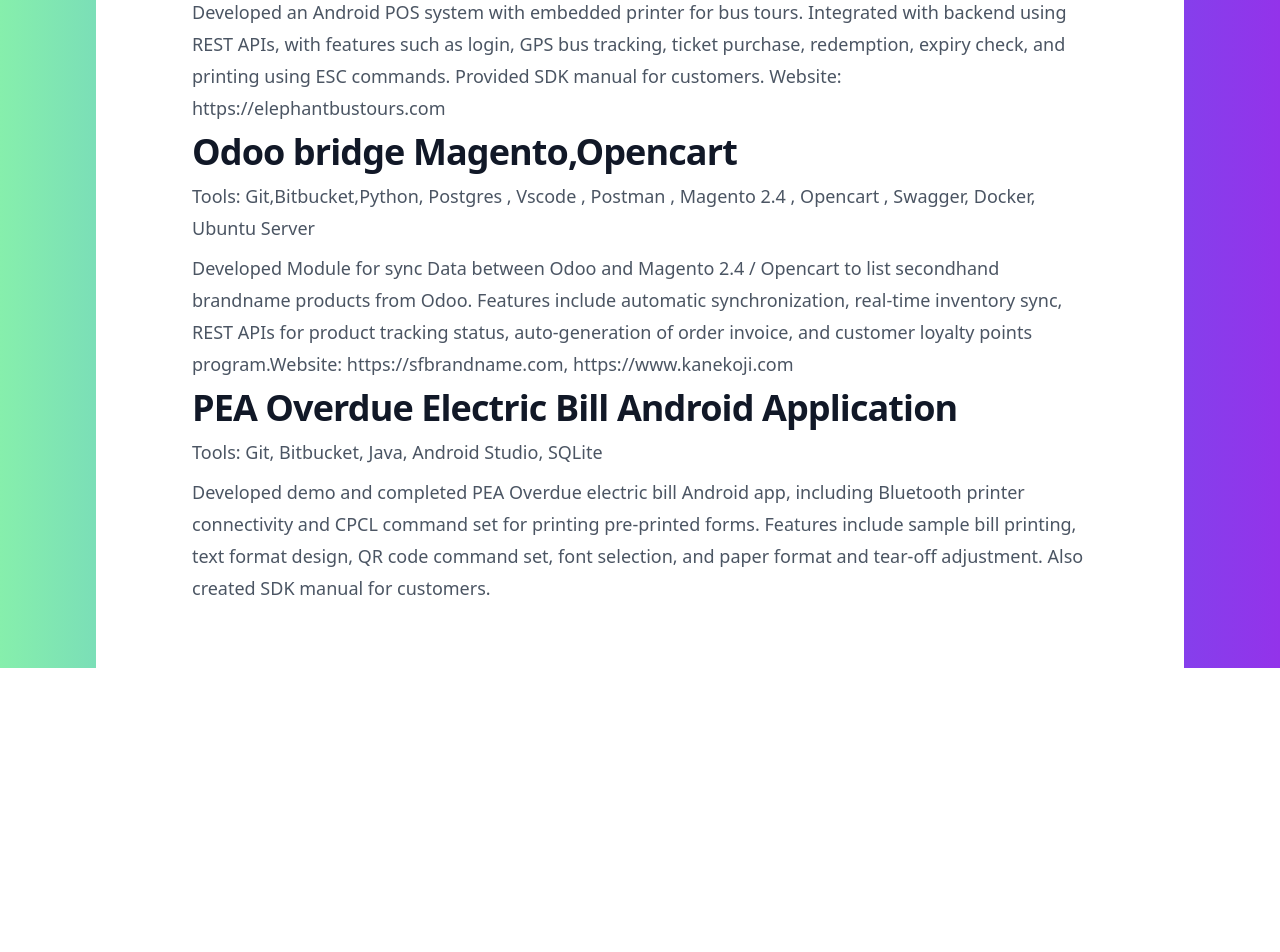
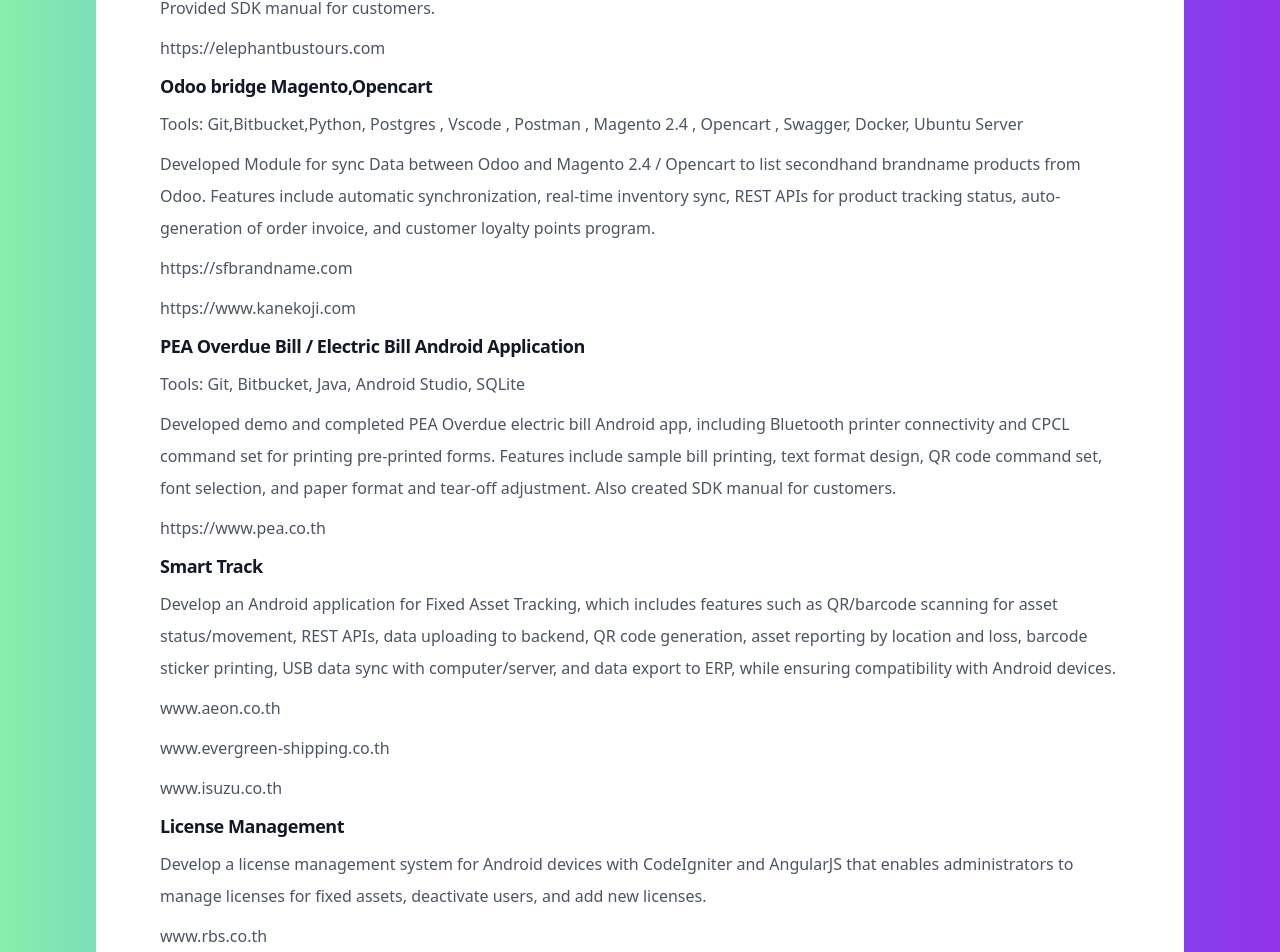
Before and after one commit to jimmy542/worawutdev, a Vue app: page /projects in a window 1280 px wide. Shown: the part 500-1452 px from the top of the page. Before the commit the page ends 1168 px from the top, so only its background shows below. Built offline with nearby package versions, Linux system fonts and the light colour scheme.

Commit message:
add more projects ref

```diff
--- a/src/components/Projects.vue
+++ b/src/components/Projects.vue
@@ -5,16 +5,19 @@
     <div class="row">
       <div class="bg-white py-4 sm:py-16">
         <div class="mx-auto max-w-5xl px-6 lg:px-8">
-          <div v-for="(item, key) in projects" :key="key" class="mx-auto max-w-4xl">
+          <div v-for="(item, key) in projects" :key="key" class="mx-auto max-w-1xl">
             <p
-              class="mt-2 text-1xl font-bold tracking-tight text-gray-900 sm:text-4xl">
+              class="mt-2 text-lg font-bold tracking-tight text-gray-900 sm:text-1xl">
               {{item.title}}
             </p>
-            <p class="mt-2 text-lg leading-8 text-gray-600">
+            <p class="mt-2 text-base leading-8 text-gray-600">
               {{item.tools}}
             </p>
-            <p class="mt-2 text-lg leading-8 text-gray-600">
+            <p class="mt-2 text-base leading-8 text-gray-600">
               {{item.detail}}
+            </p>
+            <p v-for="(link, index) in item.link" :key="index" class="mt-2 text-base leading-8 text-gray-600">
+                <a :href="link" target="_blank">{{link}}</a>
             </p>
           </div>
         </div>
@@ -43,24 +46,38 @@
         },
         {
           title:`Smart Sales REST APIs integration with Vtiger`,
-          detail:`Develop and maintain APIs, integrate with Vtiger, setup production server and webservices.
-          Website: https://www.cotto.com`,
+          detail:`Develop and maintain APIs, integrate with Vtiger, setup production server and webservices.`,
           tools:`Tools: PHP, MySQL, SQLite, Postman, Windows Server 2012`,
+          link:[`https://www.cotto.com`]
         },
         {
           title:`Elephant Bus Tours Android Application Development`,
-          detail:`Developed an Android POS system with embedded printer for bus tours. Integrated with backend using REST APIs, with features such as login, GPS bus tracking, ticket purchase, redemption, expiry check, and printing using ESC commands. Provided SDK manual for customers. Website: https://elephantbustours.com`,
+          detail:`Developed an Android POS system with embedded printer for bus tours. Integrated with backend using REST APIs, with features such as login, GPS bus tracking, ticket purchase, redemption, expiry check, and printing using ESC commands. Provided SDK manual for customers.`,
           tools:`Tools: Git, Bitbucket, Java for Android, XML, Android Studio, Postman`,
+          link:[`https://elephantbustours.com`]
         },
         {
           title:`Odoo bridge Magento,Opencart`,
-          detail:`Developed Module for sync Data between Odoo and Magento 2.4 / Opencart to list secondhand brandname products from Odoo. Features include automatic synchronization, real-time inventory sync, REST APIs for product tracking status, auto-generation of order invoice, and customer loyalty points program.Website: https://sfbrandname.com, https://www.kanekoji.com`,
+          detail:`Developed Module for sync Data between Odoo and Magento 2.4 / Opencart to list secondhand brandname products from Odoo. Features include automatic synchronization, real-time inventory sync, REST APIs for product tracking status, auto-generation of order invoice, and customer loyalty points program.
+          `,
           tools:`Tools: Git,Bitbucket,Python, Postgres , Vscode , Postman , Magento 2.4 , Opencart , Swagger, Docker, Ubuntu Server`,
+          link:[`https://sfbrandname.com`,`https://www.kanekoji.com`]
         },
          {
-          title:`PEA Overdue Electric Bill Android Application`,
+          title:`PEA Overdue Bill / Electric Bill Android Application`,
           detail:`Developed demo and completed PEA Overdue electric bill Android app, including Bluetooth printer connectivity and CPCL command set for printing pre-printed forms. Features include sample bill printing, text format design, QR code command set, font selection, and paper format and tear-off adjustment. Also created SDK manual for customers.`,
           tools:`Tools: Git, Bitbucket, Java, Android Studio, SQLite`,
+          link:[`https://www.pea.co.th`]
+        },
+        {
+          title:`Smart Track`,
+          detail:`Develop an Android application for Fixed Asset Tracking, which includes features such as QR/barcode scanning for asset status/movement, REST APIs, data uploading to backend, QR code generation, asset reporting by location and loss, barcode sticker printing, USB data sync with computer/server, and data export to ERP, while ensuring compatibility with Android devices.`,
+          link:[`www.aeon.co.th`,`www.evergreen-shipping.co.th`,`www.isuzu.co.th`]
+        },
+        {
+          title:`License Management`,
+          detail:`Develop a license management system for Android devices with CodeIgniter and AngularJS that enables administrators to manage licenses for fixed assets, deactivate users, and add new licenses.`,
+          link:[`www.rbs.co.th`]
         },
 
       ],
```
